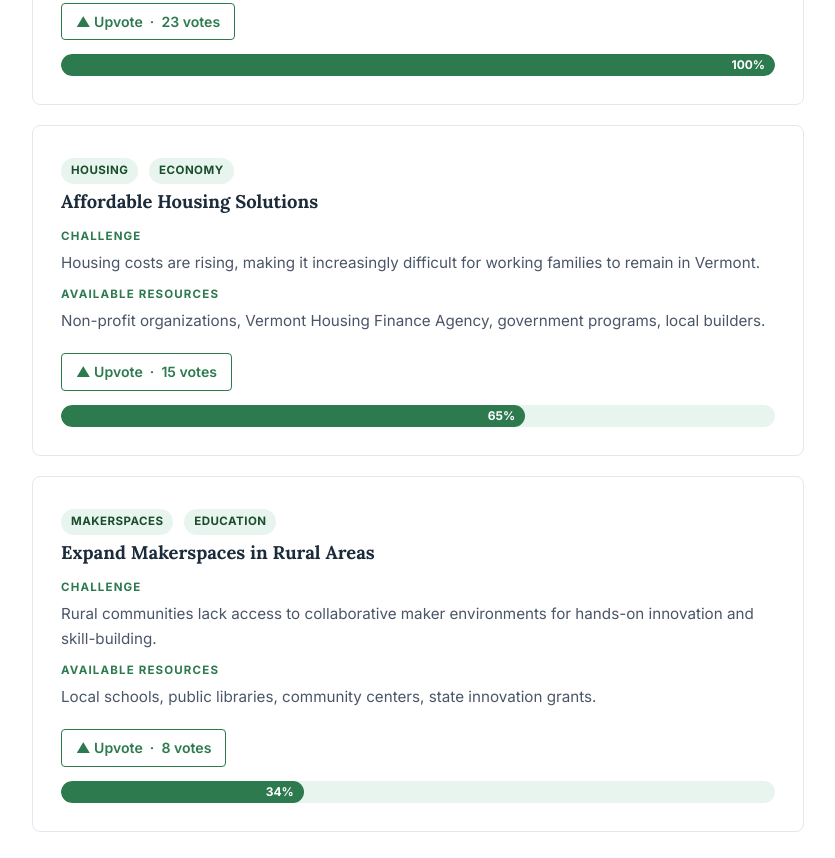
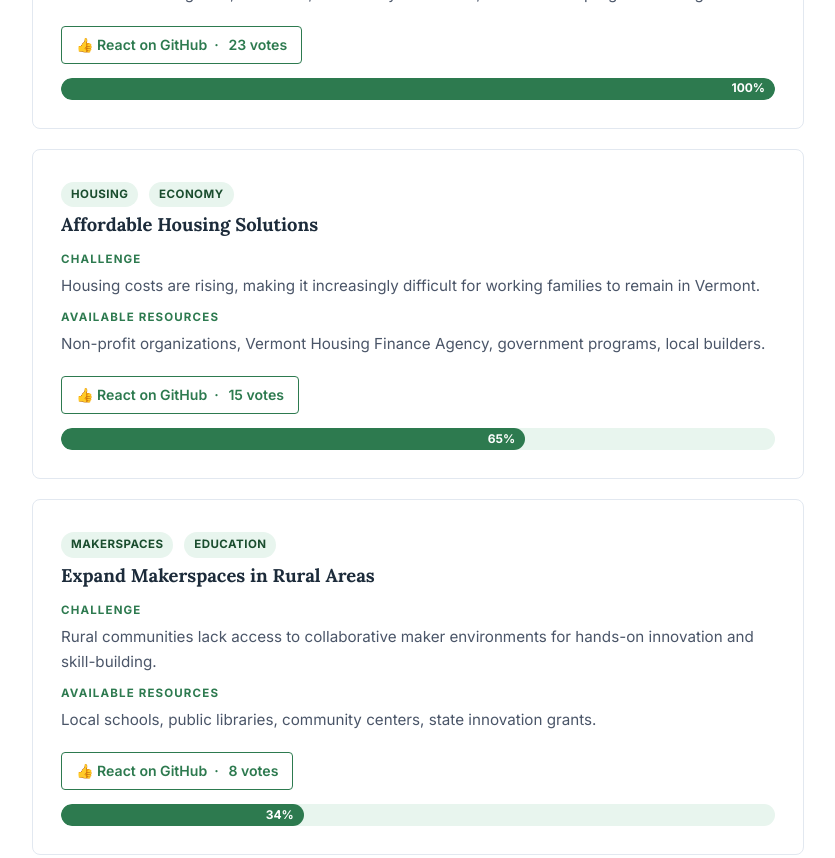
Before and after one commit to VERSO-UVM/Open-Vermont, a plain HTML site: page opportunities.html in a window 1280 px wide. Shown: the part 856-1714 px from the top of the page, without its empty margins (222-1057 px from the left). Drawn offline with Linux system fonts and the light colour scheme; no server answers.

Commit message:
update with github reactions

```diff
--- a/opportunities.html
+++ b/opportunities.html
@@ -35,16 +35,24 @@
   <div style="display:flex; justify-content:space-between; align-items:center; margin-bottom:28px; flex-wrap:wrap; gap:12px;">
     <div>
       <div class="section-title">Open Opportunities</div>
-      <div class="section-subtitle">3 active opportunities — sorted by community interest</div>
+      <div class="section-subtitle" id="opportunity-count">3 active opportunities — sorted by community interest</div>
     </div>
     <a href="https://github.com/VERSO-UVM/Open-Vermont/issues/new?template=opportunity.md&title=Opportunity%3A+&labels=opportunity" class="btn btn-primary">+ Submit Opportunity</a>
   </div>
 
   <div class="notice">
-    <strong>About opportunities.</strong> Each entry identifies a community challenge and the existing resources — organizations, tools, funding, and people — available to address it. Voting helps the community signal where collaborative effort could have the most impact. These are starting points for local action, not policy positions.
+    <strong>About opportunities.</strong> Each entry identifies a community challenge and the existing resources — organizations, tools, funding, and people — available to address it. Vote by clicking "👍 React on GitHub" — you'll need a free GitHub account. Votes are tallied from GitHub reactions and update automatically. These are starting points for local action, not policy positions.
   </div>
 
-  <div class="problem">
+  <!--
+    SETUP: For each .problem card below, set data-issue to the GitHub issue number
+    you created for that opportunity (e.g. data-issue="3").
+    Create issues at: https://github.com/VERSO-UVM/Open-Vermont/issues/new
+    Add the label "opportunity" to each one.
+    Until issue numbers are set, the page shows static fallback counts.
+  -->
+
+  <div class="problem" data-issue="1">
     <span class="tag">Infrastructure</span>
     <span class="tag">Rural</span>
     <h2>Improve Rural Internet Access</h2>
@@ -52,13 +60,13 @@
     <p>Many rural areas in Vermont lack reliable internet connectivity, impacting education, telehealth, and small business.</p>
     <p class="meta-label" style="margin-top:10px;">Available Resources</p>
     <p>State broadband grants, local ISPs, community volunteers, federal BEAD program funding.</p>
-    <a href="#" class="vote-link">&#9650; Upvote &nbsp;&middot;&nbsp; 23 votes</a>
+    <a href="#" class="vote-link" target="_blank" rel="noopener">&#128077; React on GitHub &nbsp;&middot;&nbsp; <span class="vote-count">23 votes</span></a>
     <div class="vote-bar-wrap" style="margin-top:14px;">
-      <div class="vote-bar" style="width:100%;">100%</div>
+      <div class="vote-bar" style="width:100%;"><span class="vote-pct">100%</span></div>
     </div>
   </div>
 
-  <div class="problem">
+  <div class="problem" data-issue="2">
     <span class="tag">Housing</span>
     <span class="tag">Economy</span>
     <h2>Affordable Housing Solutions</h2>
@@ -66,13 +74,13 @@
     <p>Housing costs are rising, making it increasingly difficult for working families to remain in Vermont.</p>
     <p class="meta-label" style="margin-top:10px;">Available Resources</p>
     <p>Non-profit organizations, Vermont Housing Finance Agency, government programs, local builders.</p>
-    <a href="#" class="vote-link">&#9650; Upvote &nbsp;&middot;&nbsp; 15 votes</a>
+    <a href="#" class="vote-link" target="_blank" rel="noopener">&#128077; React on GitHub &nbsp;&middot;&nbsp; <span class="vote-count">15 votes</span></a>
     <div class="vote-bar-wrap" style="margin-top:14px;">
-      <div class="vote-bar" style="width:65%;">65%</div>
+      <div class="vote-bar" style="width:65%;"><span class="vote-pct">65%</span></div>
     </div>
   </div>
 
-  <div class="problem">
+  <div class="problem" data-issue="3">
     <span class="tag">Makerspaces</span>
     <span class="tag">Education</span>
     <h2>Expand Makerspaces in Rural Areas</h2>
@@ -80,9 +88,9 @@
     <p>Rural communities lack access to collaborative maker environments for hands-on innovation and skill-building.</p>
     <p class="meta-label" style="margin-top:10px;">Available Resources</p>
     <p>Local schools, public libraries, community centers, state innovation grants.</p>
-    <a href="#" class="vote-link">&#9650; Upvote &nbsp;&middot;&nbsp; 8 votes</a>
+    <a href="#" class="vote-link" target="_blank" rel="noopener">&#128077; React on GitHub &nbsp;&middot;&nbsp; <span class="vote-count">8 votes</span></a>
     <div class="vote-bar-wrap" style="margin-top:14px;">
-      <div class="vote-bar" style="width:34%;">34%</div>
+      <div class="vote-bar" style="width:34%;"><span class="vote-pct">34%</span></div>
     </div>
   </div>
 
@@ -93,5 +101,63 @@
   Community-driven open source for Vermont &mdash; <a href="https://github.com/VERSO-UVM/Open-Vermont">GitHub</a>
 </footer>
 
+<script>
+  const REPO = 'VERSO-UVM/Open-Vermont';
+
+  async function loadVotes() {
+    const cards = Array.from(document.querySelectorAll('.problem[data-issue]'))
+      .filter(c => parseInt(c.dataset.issue) > 0);
+
+    if (cards.length === 0) return; // all placeholders, keep static display
+
+    const issueNums = cards.map(c => c.dataset.issue);
+
+    // Fetch each issue individually (simple, within unauthenticated rate limit for small counts)
+    const results = await Promise.allSettled(
+      issueNums.map(num =>
+        fetch(`https://api.github.com/repos/${REPO}/issues/${num}`, {
+          headers: { Accept: 'application/vnd.github+json' }
+        }).then(r => r.ok ? r.json() : null)
+      )
+    );
+
+    // Build vote map: issue number → thumbs-up count
+    const voteMap = {};
+    results.forEach((result, i) => {
+      if (result.status === 'fulfilled' && result.value) {
+        voteMap[issueNums[i]] = result.value.reactions?.['+1'] ?? 0;
+        cards[i].querySelector('.vote-link').href = result.value.html_url;
+      }
+    });
+
+    // Calculate max for relative bar widths
+    const counts = Object.values(voteMap);
+    const max = Math.max(...counts, 1);
+
+    cards.forEach(card => {
+      const num = card.dataset.issue;
+      if (!(num in voteMap)) return;
+
+      const votes = voteMap[num];
+      const pct = Math.max(Math.round((votes / max) * 100), 2); // min 2% so bar is visible
+
+      card.querySelector('.vote-count').textContent =
+        votes === 1 ? '1 vote' : `${votes} votes`;
+
+      const bar = card.querySelector('.vote-bar');
+      bar.style.width = pct + '%';
+      card.querySelector('.vote-pct').textContent = pct + '%';
+    });
+
+    // Re-sort cards by vote count, highest first
+    const container = document.querySelector('.container');
+    cards
+      .sort((a, b) => (voteMap[b.dataset.issue] ?? 0) - (voteMap[a.dataset.issue] ?? 0))
+      .forEach(card => container.appendChild(card));
+  }
+
+  loadVotes().catch(() => {}); // silently fall back to static on any error
+</script>
+
 </body>
 </html>
```
Also changed, not shown: 1 other file.
